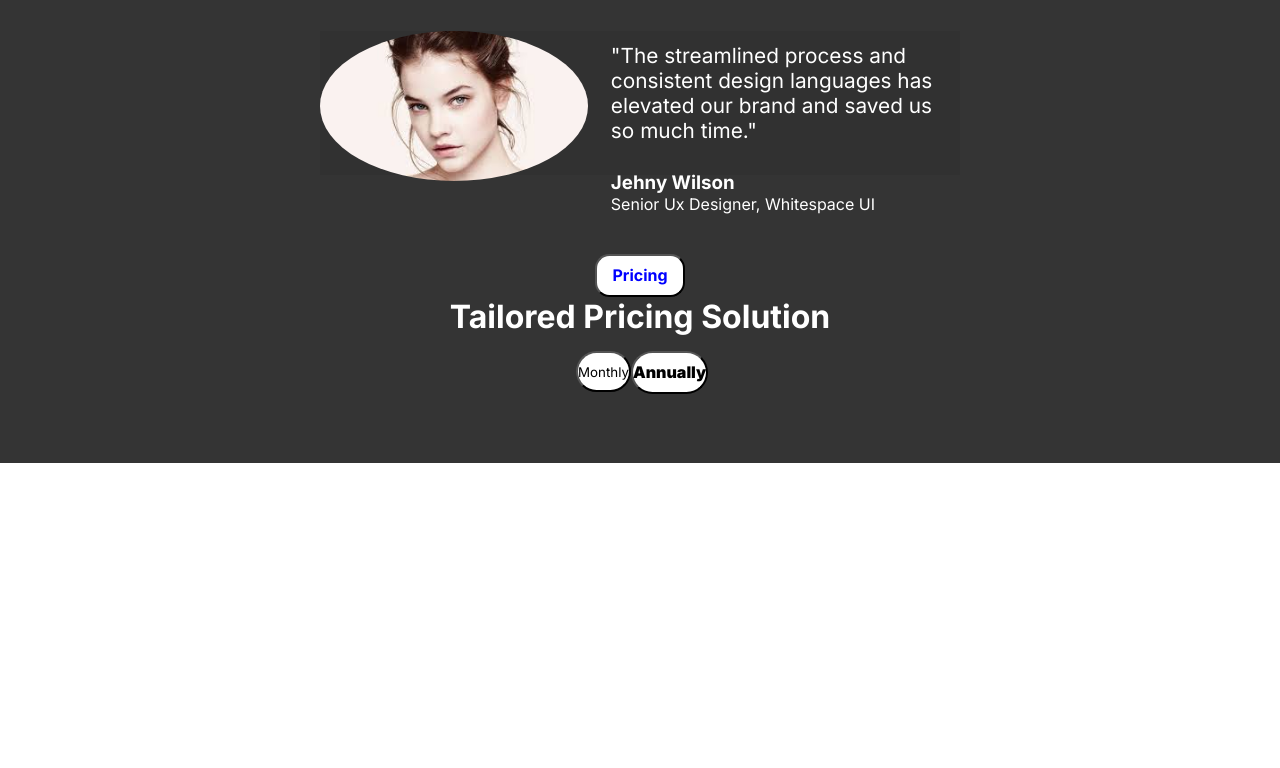
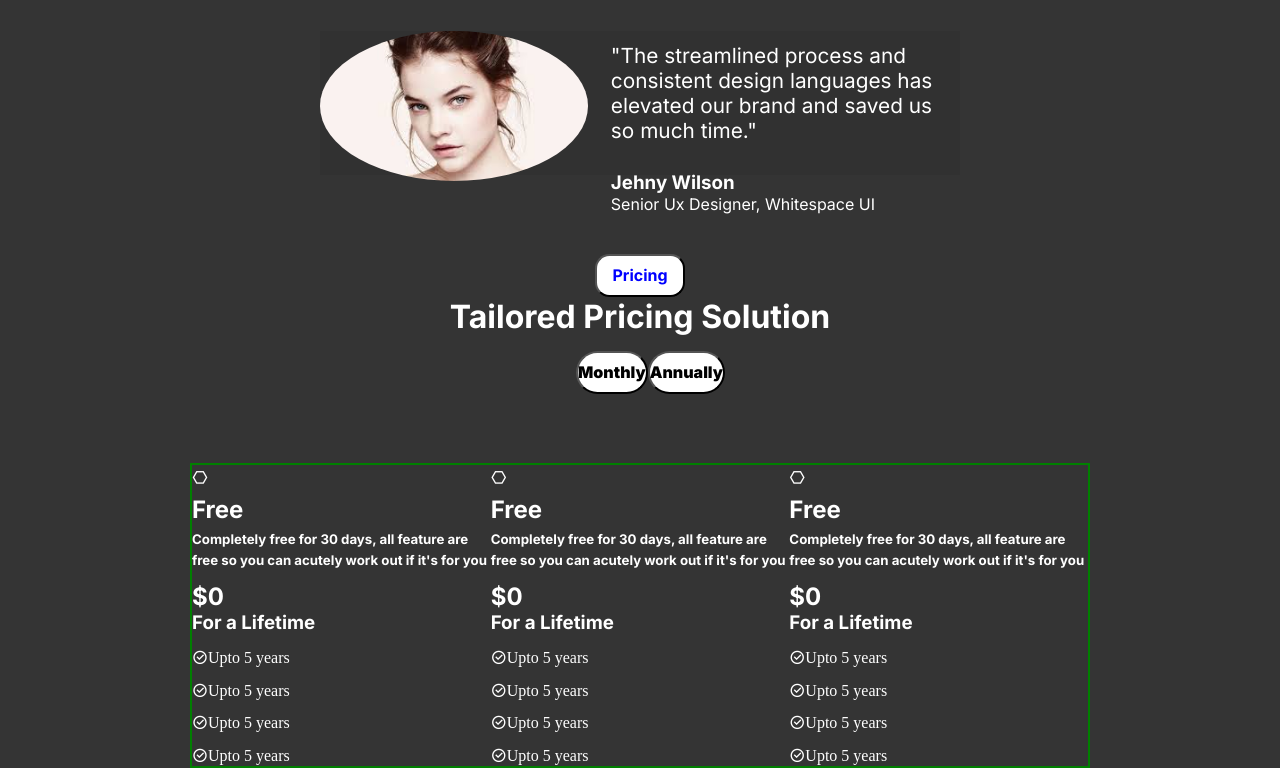
Before and after one commit to Sameerwadekar/WhiteSpace-UI, a plain HTML site: page index.html in a window 1280 px wide. Shown: the part 1737-2505 px from the top of the page. Before the commit the page ends 2200 px from the top, so only its background shows below. Drawn offline with nearby package versions, Linux system fonts and the light colour scheme.

Commit message:
pricing  module
pricing  module

```diff
--- a/index.html
+++ b/index.html
@@ -191,10 +191,74 @@
       <button class="a-white">Pricing</button>
       <h1>Tailored Pricing Solution</h1>
       <div class="conatiner-5-button">
-        <button class="a-blue">Monthly</button>
+        <button class="a-white">Monthly</button>
         <button class="a-white">Annually</button>
       </div>
     </div>
+    <section class="container-6">
+      <div class="container-6-inner">
+        <div>
+          <div class="container-6-div-1">
+            <div class="icon-1"><i class="ri-hexagon-line"></i></div>
+            <h2>Free</h2>
+            <h5>
+              Completely free for 30 days, all feature are free so you can
+              acutely work out if it's for you
+            </h5>
+          </div>
+          <div class="container-6-div-2">
+            <h1>$0</h1>
+            <h3>For a Lifetime</h3>
+          </div>
+          <div class="container-6-div-3">
+            <i class="ri-checkbox-circle-line">Upto 5 years</i>
+            <i class="ri-checkbox-circle-line">Upto 5 years</i>
+            <i class="ri-checkbox-circle-line">Upto 5 years</i>
+            <i class="ri-checkbox-circle-line">Upto 5 years</i>
+          </div>
+        </div>
+        <div>
+          <div class="container-6-div-1">
+            <div class="icon-1"><i class="ri-hexagon-line"></i></div>
+            <h2>Free</h2>
+            <h5>
+              Completely free for 30 days, all feature are free so you can
+              acutely work out if it's for you
+            </h5>
+          </div>
+          <div class="container-6-div-2">
+            <h1>$0</h1>
+            <h3>For a Lifetime</h3>
+          </div>
+          <div class="container-6-div-3">
+            <i class="ri-checkbox-circle-line">Upto 5 years</i>
+            <i class="ri-checkbox-circle-line">Upto 5 years</i>
+            <i class="ri-checkbox-circle-line">Upto 5 years</i>
+            <i class="ri-checkbox-circle-line">Upto 5 years</i>
+          </div>
+        </div>
+        <div>
+          <div class="container-6-div-1">
+            <div class="icon-1"><i class="ri-hexagon-line"></i></div>
+            <h2>Free</h2>
+            <h5>
+              Completely free for 30 days, all feature are free so you can
+              acutely work out if it's for you
+            </h5>
+          </div>
+          <div class="container-6-div-2">
+            <h1>$0</h1>
+            <h3>For a Lifetime</h3>
+          </div>
+          <div class="container-6-div-3">
+            <i class="ri-checkbox-circle-line">Upto 5 years</i>
+            <i class="ri-checkbox-circle-line">Upto 5 years</i>
+            <i class="ri-checkbox-circle-line">Upto 5 years</i>
+            <i class="ri-checkbox-circle-line">Upto 5 years</i>
+          </div>
+        </div>
+      </div>
+    </section>
     <script src="script.js"></script>
   </body>
 </html>
--- a/style.css
+++ b/style.css
@@ -311,3 +311,30 @@ h4 a {
   cursor: pointer;
   color: white;
 }
+.container-6 {
+  width: 100%;
+  height: auto;
+  color: white;
+  background-color: rgba(0, 0, 0, 0.797);
+}
+.container-6-inner {
+  width: 70%;
+  margin: auto;
+  height: auto;
+  border: 2px solid green;
+  display: flex;
+}
+.container-6-div-1 {
+  line-height: 1.6;
+}
+.container-6-div-2 {
+  line-height: 1.2;
+  margin-top: 12px;
+}
+.container-6-div-3 {
+  display: flex;
+  flex-direction: column;
+  line-height: 1.3;
+  margin-top: 12px;
+  gap: 12px;
+}
```
